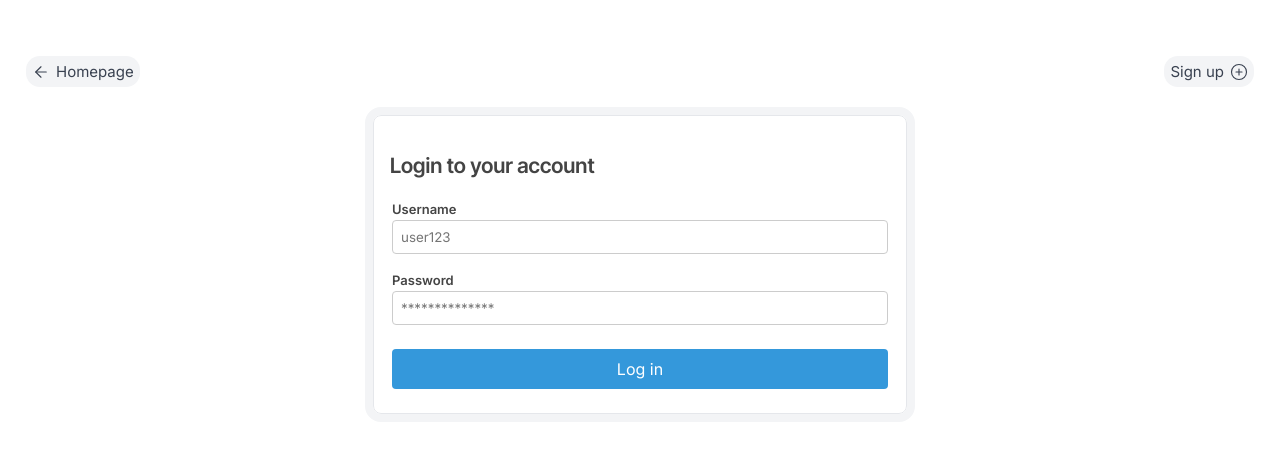
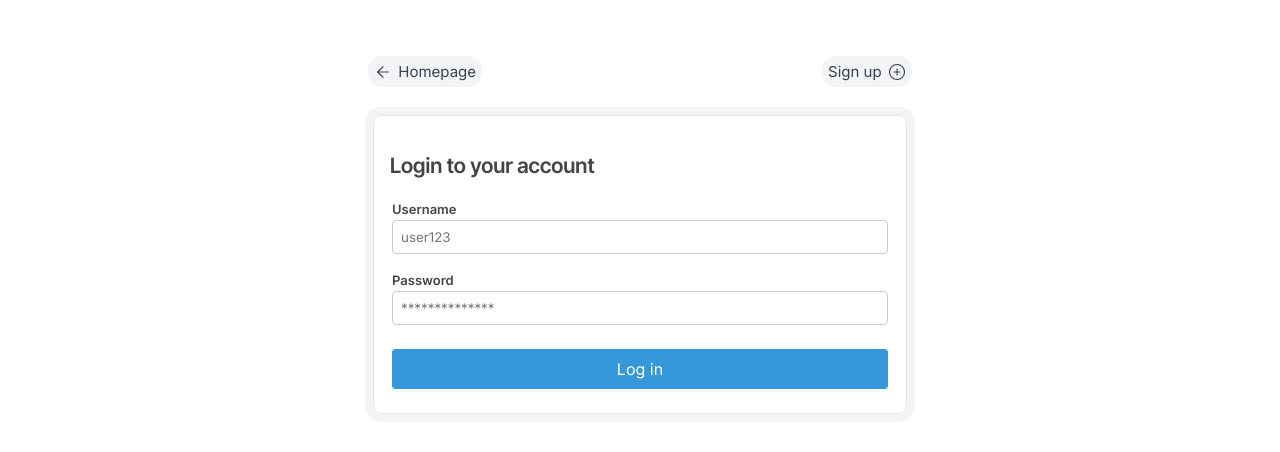
Before and after one commit to pockche123/reddy22_client, a website: page login.html in a window 1280 px wide. Drawn offline with Linux system fonts and the light colour scheme.

Commit message:
Refine positioning of link btn container children

```diff
--- a/static/css/login_register.css
+++ b/static/css/login_register.css
@@ -7,7 +7,8 @@ main {
 
 .link-btn_container {
   display: flex;
-  justify-content: space-between;
+  gap: 340px;
+  justify-content: center;
   margin-bottom: 12px;
 }
 
```
